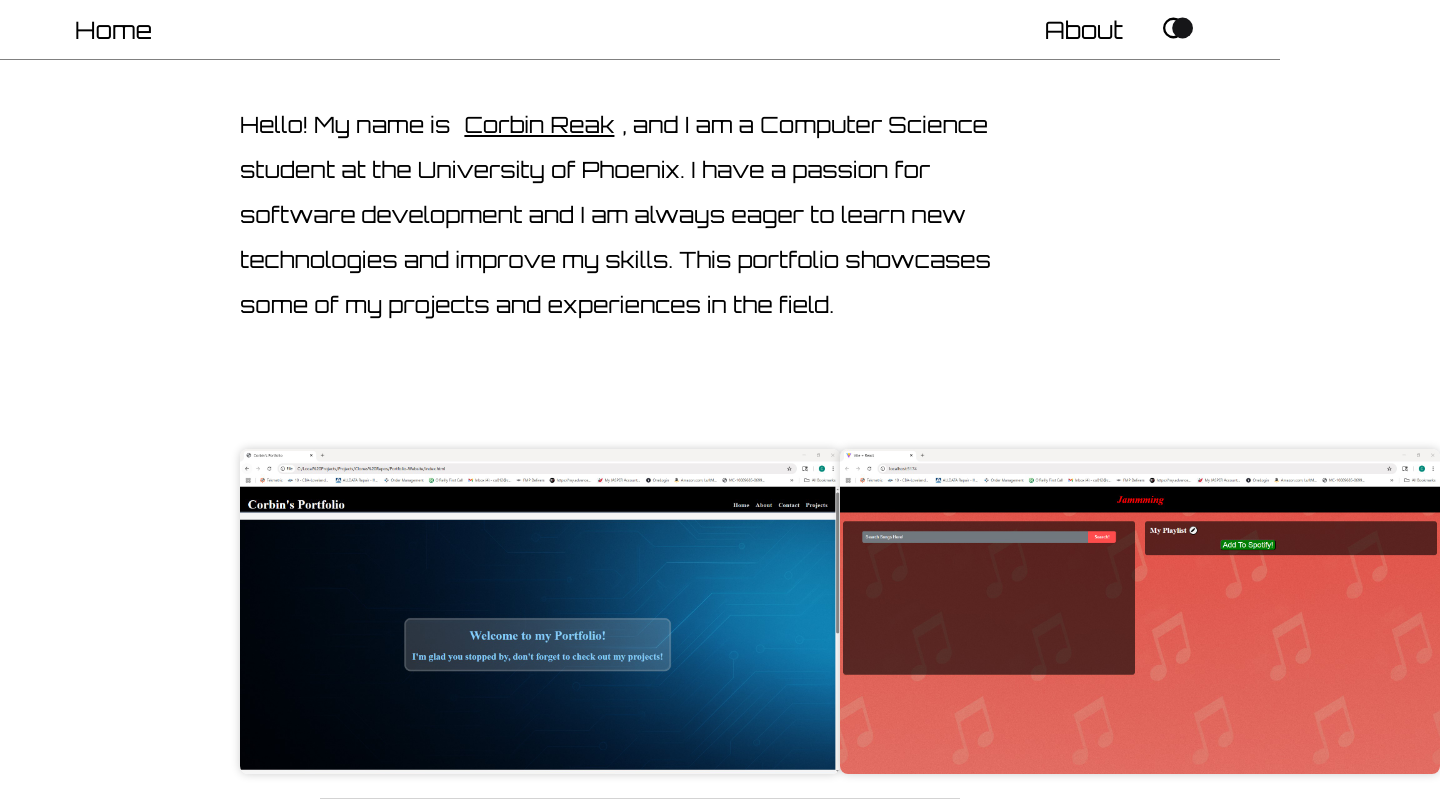
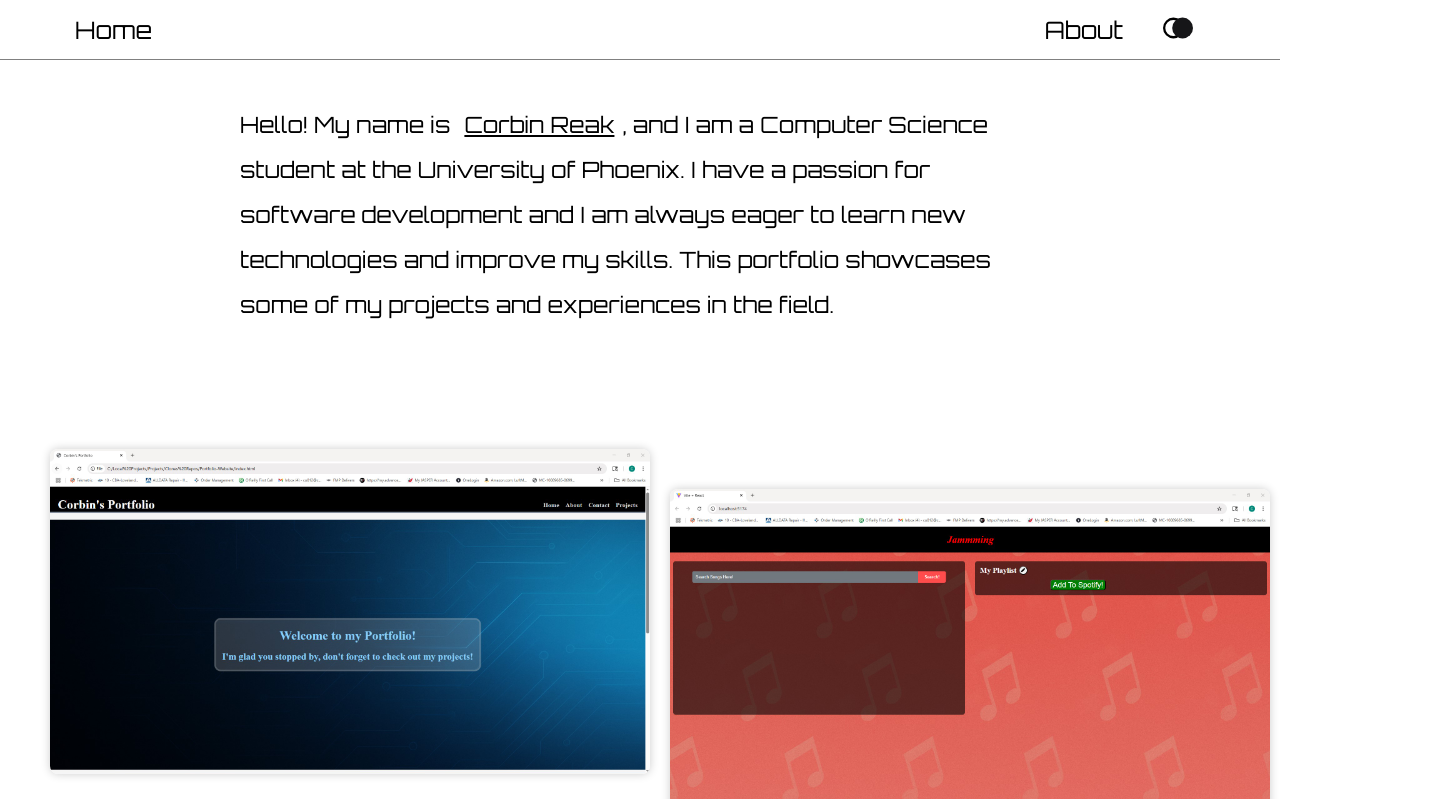
Before and after one commit to corbinreak/Portfolio-v2-react, a React (Vite) app: page / in a window 1280 px wide. Shown: the top 799 px of the page, 1440 px wide, since content can reach past the window. Built offline with nearby package versions, Linux system fonts and the light colour scheme.

Commit message:
finished styling my images and container adding redirects and more about me next.

```diff
--- a/src/App.jsx
+++ b/src/App.jsx
@@ -28,7 +28,7 @@ function App() {
         <About darkMode={darkMode} setDarkMode={setDarkMode} />
       </div>
       <div className="projects" style={{ marginTop: '60px' }}>
-        <Projects darkMode={darkMode} setDarkMode={setDarkMode} />
+        <Projects darkMode={darkMode} setDarkMode={setDarkMode} style={{  margin: '0 auto' }} />
       </div>
     </div>
 
--- a/src/Components/Projects.jsx
+++ b/src/Components/Projects.jsx
@@ -12,15 +12,18 @@ function Projects({ darkMode, setDarkMode }) {
         flexDirection: 'column',
         listStyleType: 'none',
         padding: '20px',
-        maxWidth: '800px',
-        margin: '0 auto',
+        maxWidth: '1400px', // or whatever fits your images
+        margin: '0 auto',   // centers the ul horizontally
+        width: '100%',
     };
 
 
     const imagesContainer = {
         display: 'flex',
-        justifyContent: 'space-between',
+        justifyContent: 'center',    // Center images horizontally
+        alignItems: 'flex-end',      // Align images to the bottom
         width: '100%',
+        gap: '20px',
     }
 
     const imgStyleLeft = {
@@ -28,8 +31,7 @@ function Projects({ darkMode, setDarkMode }) {
         height: 'auto',
         borderRadius: '8px',
         boxShadow: darkMode ? '0 0 10px rgba(255, 255, 255, 0.2)' : '0 0 10px rgba(0, 0, 0, 0.2)',
-        alignSelf: 'flex-start',
-
+        marginBottom: '40px',        // Raise the left image
     }
 
     const imgStyleRight = {
@@ -37,8 +39,7 @@ function Projects({ darkMode, setDarkMode }) {
         height: 'auto',
         borderRadius: '8px',
         boxShadow: darkMode ? '0 0 10px rgba(255, 255, 255, 0.2)' : '0 0 10px rgba(0, 0, 0, 0.2)',
-        alignSelf: 'flex-end'
-
+        // No marginBottom, so it stays lower
     }
 
     return (
```
